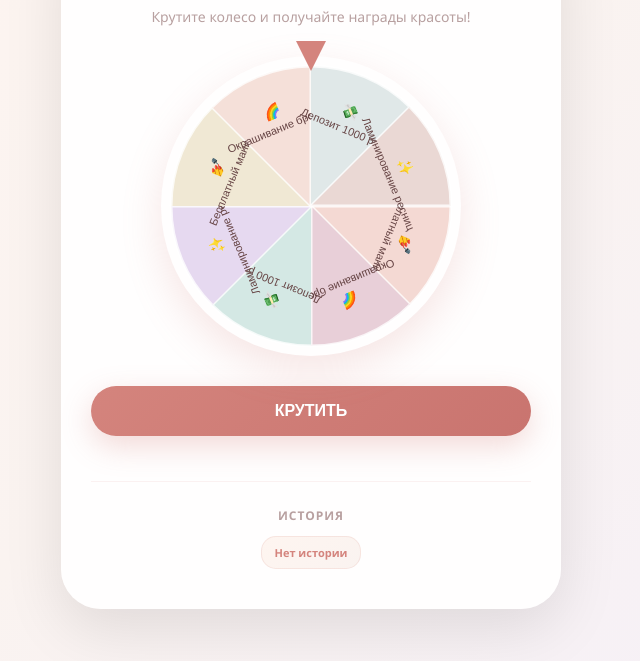
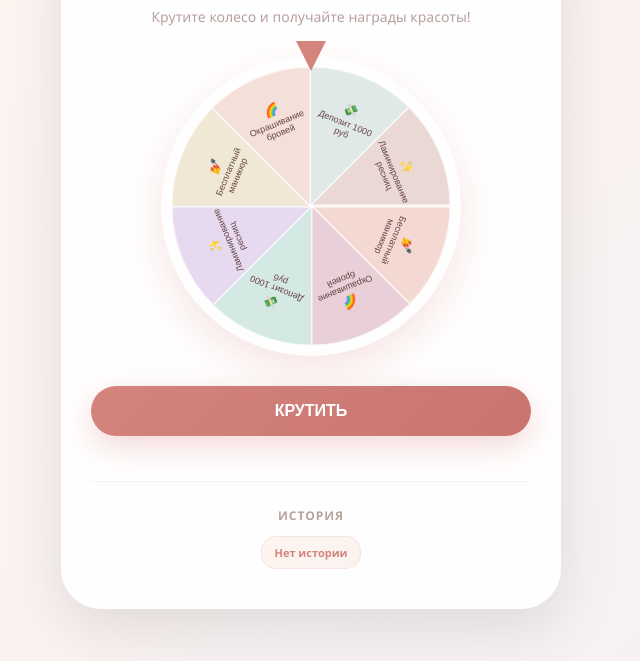
Before and after one commit to sklidwow/lovers-of-selfcare-, a plain HTML site: page index.html in a window 1280 px wide. Shown: the part 139-800 px from the top of the page, without its empty margins (329-969 px from the left). Drawn offline with Linux system fonts and the light colour scheme.

Commit message:
index.html

```diff
--- a/index.html
+++ b/index.html
@@ -264,12 +264,28 @@
                 ctx.translate(textX, textY);
                 ctx.rotate(textAngle + Math.PI / 2);
                 ctx.fillStyle = '#664444';
-                ctx.font = 'bold 14px Arial';
+                ctx.font = 'bold 12px Arial';
                 ctx.textAlign = 'center';
                 ctx.textBaseline = 'middle';
-                ctx.fillText(prize.emoji, 0, -6);
-                ctx.font = '11px Arial';
-                ctx.fillText(prize.name, 0, 12);
+                ctx.fillText(prize.emoji, 0, -8);
+                ctx.font = '9px Arial';
+
+                const words = prize.name.split(' ');
+                let line1 = '';
+                let line2 = '';
+
+                if (words.length === 1) {
+                    line1 = words[0];
+                } else if (words.length === 2) {
+                    line1 = words[0];
+                    line2 = words[1];
+                } else {
+                    line1 = words.slice(0, Math.ceil(words.length / 2)).join(' ');
+                    line2 = words.slice(Math.ceil(words.length / 2)).join(' ');
+                }
+
+                ctx.fillText(line1, 0, 6);
+                if (line2) ctx.fillText(line2, 0, 16);
                 ctx.restore();
             });
 
```
